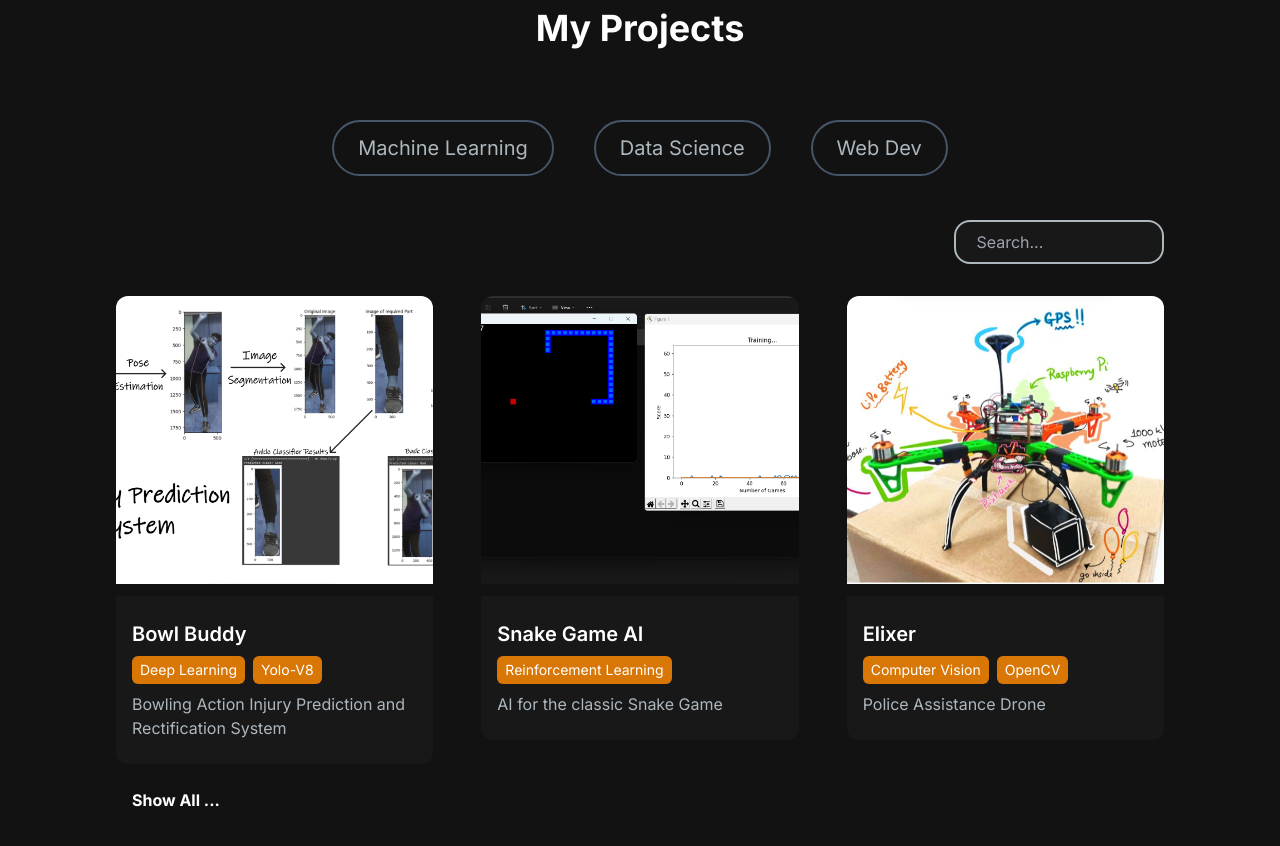
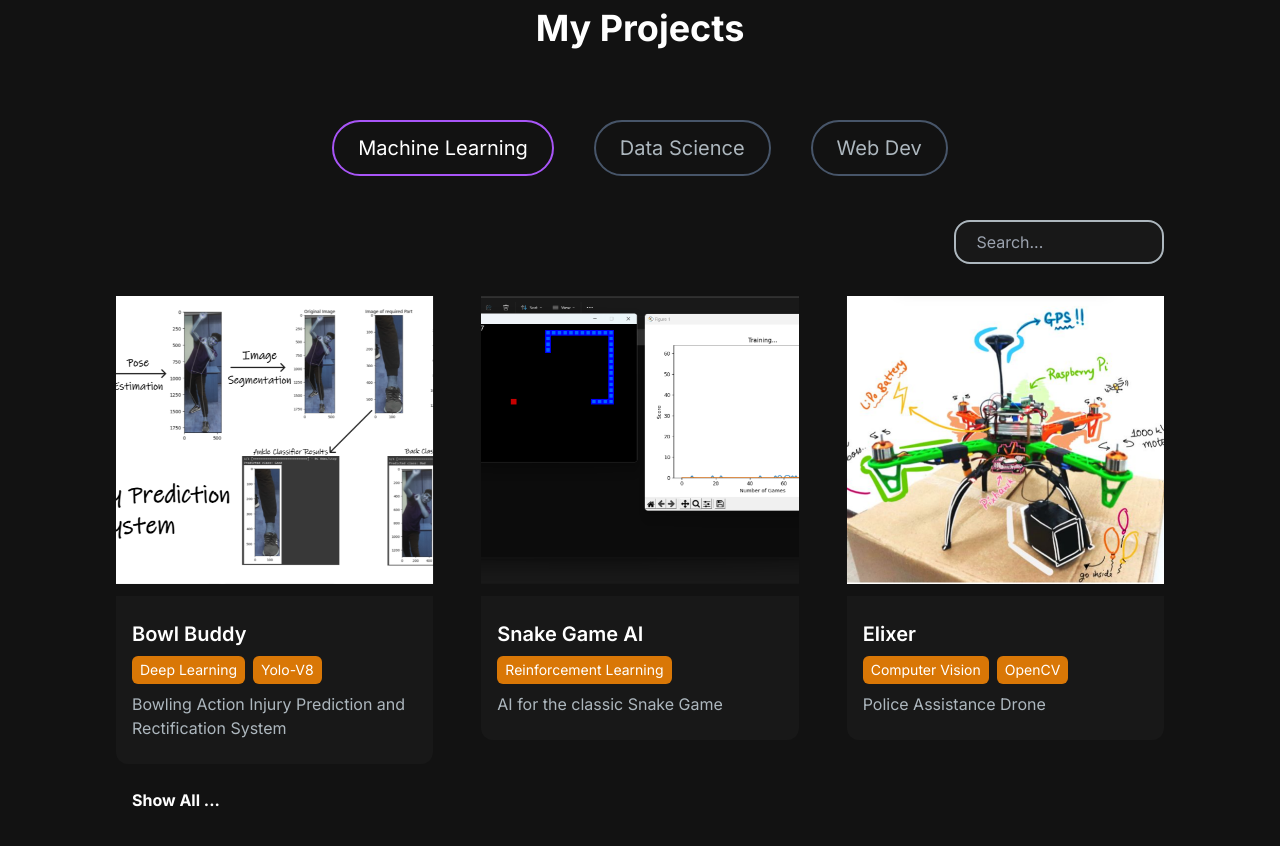
Before and after one commit to diishanbhag/diishanbhag.github.io, a Next.js app: page / in a window 1280 px wide. Shown: the part 3600-4446 px from the top of the page. Built offline with nearby package versions, Linux system fonts and the light colour scheme.

Commit message:
Changed UI for Project Cards

```diff
--- a/src/app/components/ProjectCard.jsx
+++ b/src/app/components/ProjectCard.jsx
@@ -1,14 +1,17 @@
 import React from "react";
 import { CodeBracketIcon, EyeIcon } from "@heroicons/react/24/outline";
 import Link from "next/link";
+import Image from "next/image";
 
 const ProjectCard = ({ imgUrl, title, description, gitUrl, previewUrl,tech }) => {
   return (
     <div>
       <div
-        className="h-52 md:h-72 rounded-t-xl relative group"
-        style={{ background: `url(${imgUrl})`, backgroundSize: "cover",backgroundPosition: "center" }}
+        className="h-52 md:h-72 w- rounded-t-xl relative group"
+        // style={{ background: `url(${imgUrl})`, backgroundSize: "fill",backgroundPosition: "center" }}
+
       >
+        <Image src={imgUrl} alt="Project Image" layout="fill" objectFit="cover"  />
         <div className="overlay items-center justify-center absolute top-0 left-0 w-full h-full bg-[#181818] bg-opacity-0 hidden group-hover:flex group-hover:bg-opacity-80 transition-all duration-500 ">
           <Link
             href={gitUrl}
@@ -25,6 +28,7 @@ const ProjectCard = ({ imgUrl, title, description, gitUrl, previewUrl,tech }) =>
             <EyeIcon className="h-10 w-10 text-[#ADB7BE] absolute top-1/2 left-1/2 transform -translate-x-1/2 -translate-y-1/2  cursor-pointer group-hover/link:text-white" />
           </Link>
         </div>
+
       </div>
       <div className="text-white rounded-b-xl mt-3 bg-[#181818] py-6 px-4">
         <h5 className="text-xl font-semibold mb-2">{title}</h5>
--- a/src/app/components/Projects.jsx
+++ b/src/app/components/Projects.jsx
@@ -7,7 +7,7 @@ import ProjectTag from './ProjectTag';
 const ProjectSectionn = () => {
   const [searchQuery, setSearchQuery] = useState('');
   const [showMore, setShowMore] = useState(false);
-  const [tag, setTag] = useState("All");
+  const [tag, setTag] = useState("Machine Learning");
 
   const handleTagChange = (newTag) => {
     setTag(newTag);
@@ -83,7 +83,7 @@ const ProjectSectionn = () => {
           />
         </div>
 
-        <div className="grid md:grid-cols-3 gap-8 md:gap-12">
+        <div className="grid md:grid-cols-3 gap-y-9  md:gap-12">
           {/** Display projects in a grid */}
           {displayedProjects.map((project, index) => (
             <ProjectCard
```
